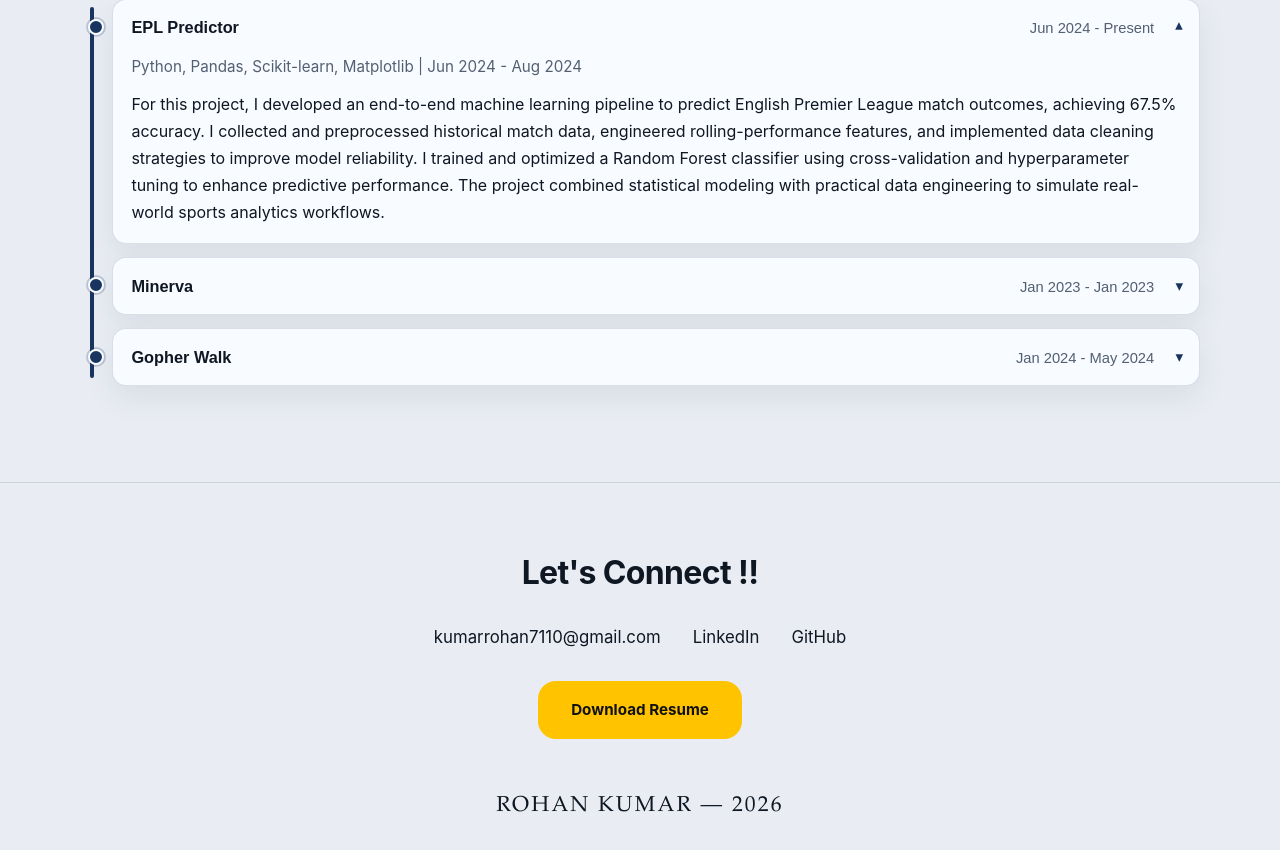
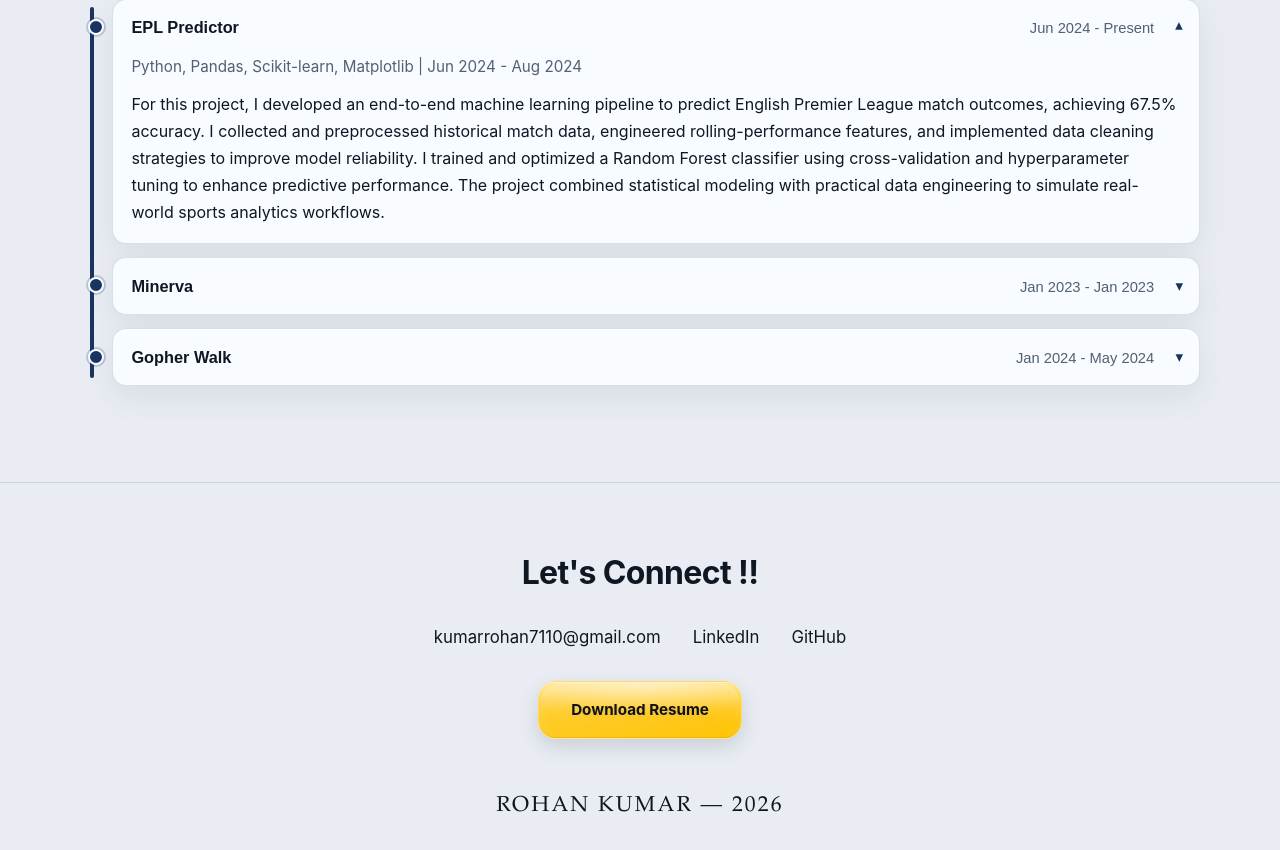
Before and after one commit to rohankumar009/rohank.dev, a website: page index.html in a window 1280 px wide. Shown: the part 2752-3602 px from the top of the page. Drawn offline with Linux system fonts and the light colour scheme; files whose address does not match are found by name.

Commit message:
forgot one of my buttons

```diff
--- a/style.css
+++ b/style.css
@@ -316,7 +316,8 @@ a {
 }
 
 .btn-primary,
-.btn-secondary {
+.btn-secondary,
+.btn-mustard {
   position: relative;
   isolation: isolate;
   overflow: hidden;
@@ -336,7 +337,8 @@ a {
 }
 
 .btn-primary::before,
-.btn-secondary::before {
+.btn-secondary::before,
+.btn-mustard::before {
   content: "";
   position: absolute;
   inset: 1px;
@@ -349,7 +351,8 @@ a {
 }
 
 .btn-primary:hover,
-.btn-secondary:hover {
+.btn-secondary:hover,
+.btn-mustard:hover {
   background:
     linear-gradient(180deg, rgba(255, 255, 255, 0.34) 0%, rgba(255, 255, 255, 0.1) 38%, rgba(255, 255, 255, 0.04) 100%),
     linear-gradient(135deg, color-mix(in srgb, var(--mustard) 84%, white 16%), var(--mustard));
@@ -376,14 +379,7 @@ a {
 }
 
 .btn-mustard {
-  background: var(--mustard);
-  color: var(--button-text);
   font-weight: 700;
-}
-
-.btn-mustard:hover {
-  filter: brightness(0.95);
-  transform: translateY(-2px);
 }
 
 /* HERO IMAGE */
```
